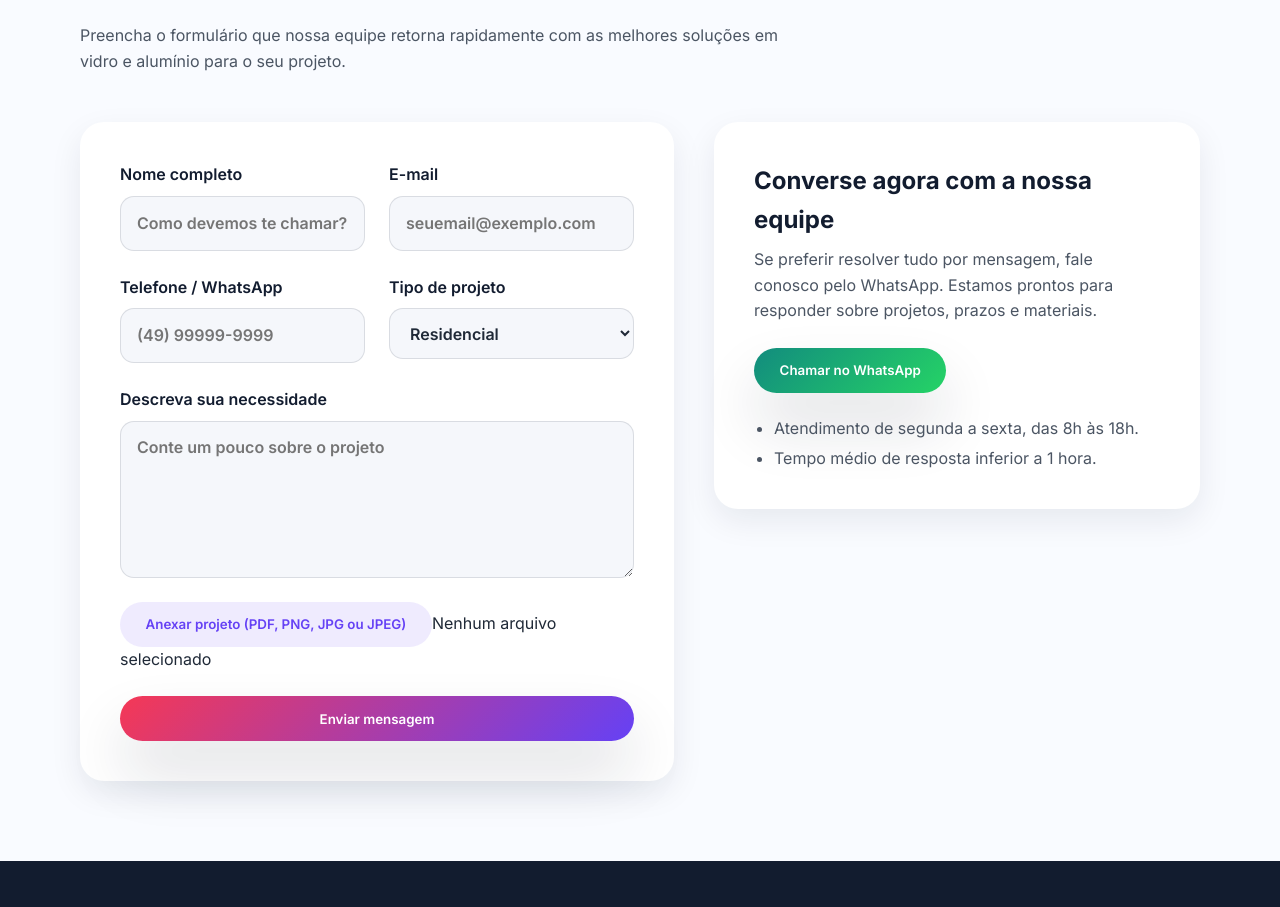
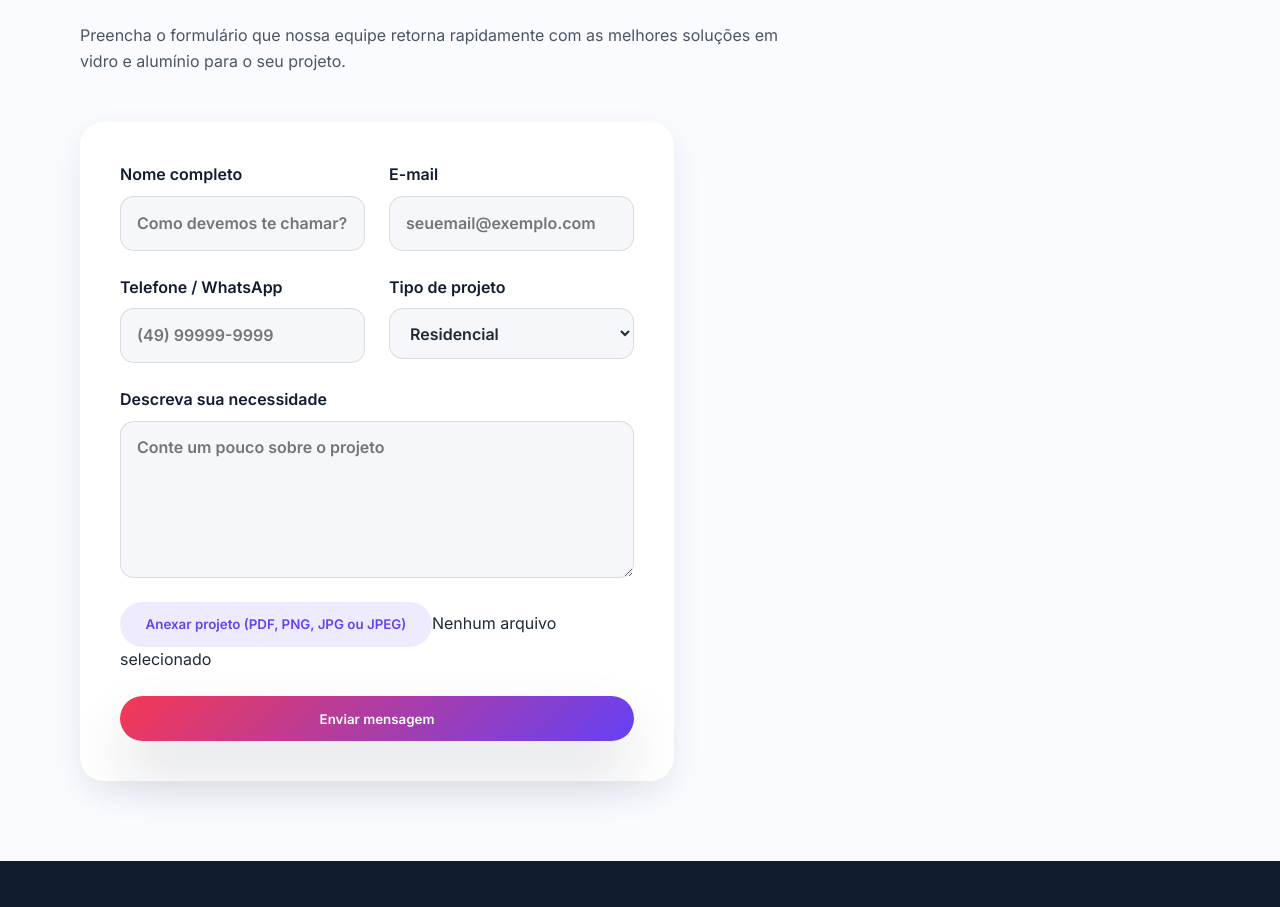
Before and after one commit to paulohramoss/landing-page, a React (Vite) app: page / in a window 1280 px wide. Shown: the part 5111-6018 px from the top of the page. Built offline with nearby package versions, Linux system fonts and the light colour scheme.

Commit message:
feat: add contact section with inquiry form and establish global styling

```diff
--- a/src/sections/Contact.tsx
+++ b/src/sections/Contact.tsx
@@ -1,11 +1,9 @@
 import { ChangeEvent, FormEvent, useRef, useState } from "react";
-import { WhatsAppModal } from "../components/WhatsAppModal";
 
 const EMAIL_ENDPOINT = "https://formsubmit.co/ajax/vidraramos1@gmail.com";
 
 function Contact(): JSX.Element {
   const [isSubmitting, setIsSubmitting] = useState(false);
-  const [isModalOpen, setIsModalOpen] = useState(false);
 
   const [selectedFileName, setSelectedFileName] = useState("");
 
@@ -193,40 +191,6 @@ function Contact(): JSX.Element {
               {isSubmitting ? "Enviando..." : "Enviar mensagem"}
             </button>
           </form>
-
-          <aside
-            className="contact-chat"
-            aria-label="Atendimento imediato pelo WhatsApp"
-          >
-            <div className="contact-chat__header">
-              <h3>Converse agora com a nossa equipe</h3>
-
-              <p>
-                Se preferir resolver tudo por mensagem, fale conosco pelo
-                WhatsApp. Estamos prontos para responder sobre projetos, prazos
-                e materiais.
-              </p>
-            </div>
-
-            <button
-              className="btn whatsapp contact-chat__cta"
-              onClick={() => setIsModalOpen(true)}
-              type="button"
-            >
-              Chamar no WhatsApp
-            </button>
-
-            <WhatsAppModal
-              isOpen={isModalOpen}
-              onClose={() => setIsModalOpen(false)}
-            />
-
-            <ul className="contact-chat__info">
-              <li>Atendimento de segunda a sexta, das 8h às 18h.</li>
-
-              <li>Tempo médio de resposta inferior a 1 hora.</li>
-            </ul>
-          </aside>
         </div>
       </div>
     </section>
--- a/src/styles/global.css
+++ b/src/styles/global.css
@@ -511,7 +511,9 @@ main {
 }
 
 .service-card:hover {
-  transform: translateY(-6px);
+  transform: scale(1.1) translateY(-6px) !important;
+  z-index: 10;
+  box-shadow: var(--shadow-lg);
 }
 
 .service-card h3 {
@@ -546,6 +548,13 @@ main {
   box-shadow: var(--shadow-sm);
   display: flex;
   flex-direction: column;
+  transition: transform 0.3s ease, box-shadow 0.3s ease;
+}
+
+.portfolio-card:hover {
+  transform: scale(1.05);
+  box-shadow: var(--shadow-lg);
+  z-index: 5;
 }
 
 .portfolio-card img {
```
